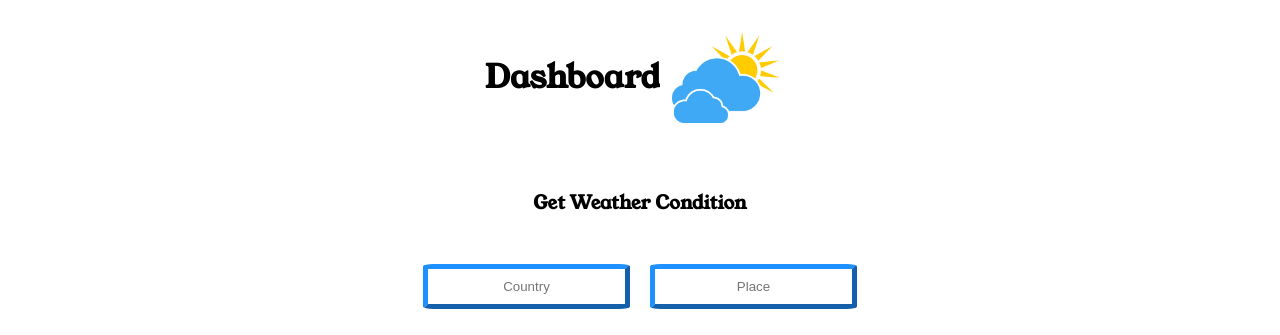
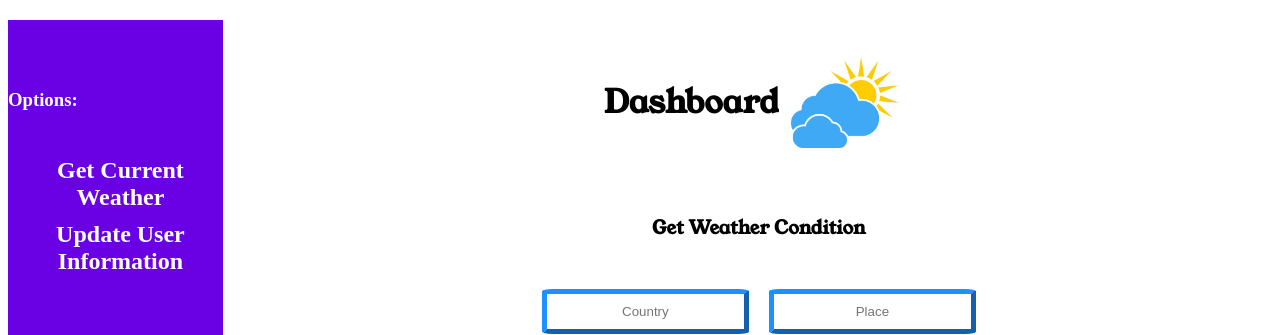
Before and after one commit to ReudyMiguel20/ClimaSync-Weather-Website, an Angular app in the folder FrontEnd/ClimaSync/: page /dashboard in a window 1280 px wide. Shown: the part 200-535 px from the top of the page. Built offline with nearby package versions, Linux system fonts and the light colour scheme; no server answers; sample sign-in values are in the browser's storage.

Commit message:
Added a sidebar to the dashboard

```diff
--- a/FrontEnd/ClimaSync/src/app/app.module.ts
+++ b/FrontEnd/ClimaSync/src/app/app.module.ts
@@ -20,6 +20,7 @@ import { LoginSuccessfulComponent } from './loading-screens/login-successful/log
 import { DashboardComponent } from './dashboard/dashboard.component';
 import { WeatherConditionHistoryComponent } from './dashboard/weathercondition-history/weathercondition-history/weather-condition-history.component';
 import { RecentCurrentweatherComponent } from './dashboard/recent-currentweather/recent-currentweather.component';
+import { SidebarOptionsComponent } from './dashboard/sidebar-options/sidebar-options.component';
 
 @NgModule({
   declarations: [
@@ -37,7 +38,8 @@ import { RecentCurrentweatherComponent } from './dashboard/recent-currentweather
     LoginSuccessfulComponent,
     DashboardComponent,
     WeatherConditionHistoryComponent,
-    RecentCurrentweatherComponent
+    RecentCurrentweatherComponent,
+    SidebarOptionsComponent
   ],
   imports: [
     BrowserModule,
--- a/FrontEnd/ClimaSync/src/app/dashboard/dashboard.component.css
+++ b/FrontEnd/ClimaSync/src/app/dashboard/dashboard.component.css
@@ -1,11 +1,36 @@
+.sidebar-and-content {
+  display: flex;
+  flex-direction: row;
+}
+
 .dashboard-container {
   display: flex;
-  flex-direction: column;
+  flex-direction: row;
   justify-content: center;
-  min-height: 25vh;
+  align-items: center;
+  text-align: center;
+margin-left: 15%;
+  padding: 25px 25px 200px 50px;
 }
 
-.dashboard-container h1 {
+.sidebar-container {
+  display: flex;
+  flex-direction: column;
+  align-items: center;
+  width: 17%;
+  background-color: #6A00E4;
+  color: white;
+  padding-top: 50px;
+  padding-bottom: 100px;
+}
+
+.weathercondition-container {
+  display: flex;
+  flex-direction: column;
+  margin-left: 20%;
+}
+
+.weathercondition-container h1 {
   text-align: center;
   font-size: 24pt;
   margin-bottom: 50px;
--- a/FrontEnd/ClimaSync/src/app/dashboard/dashboard.component.html
+++ b/FrontEnd/ClimaSync/src/app/dashboard/dashboard.component.html
@@ -1,4 +1,13 @@
+<div class="sidebar-and-content">
+  <div class="sidebar-container">
+    <app-sidebar-options></app-sidebar-options>
+  </div>
+
 <div class="dashboard-container">
+
+
+
+  <div class="weathercondition-container">
 
     <div class="title-img-container">
       <h1>Dashboard</h1>
@@ -25,6 +34,7 @@
           </div>
 
         </form>
+
 
         <div class="weatherforecast-recent-results">
 
@@ -97,3 +107,8 @@
     </div>
 
   </div>
+
+
+</div>
+
+</div>
--- /dev/null
+++ b/FrontEnd/ClimaSync/src/app/dashboard/sidebar-options/sidebar-options.component.css
@@ -0,0 +1,19 @@
+.sidebar-container h5 {
+  margin-top: 10px;
+  margin-bottom: 10px;
+  text-align: center;
+  font-size: 16pt;
+}
+
+.sidebar-links h5 {
+  margin-top: 10px;
+  margin-bottom: 10px;
+  font-size: 18pt;
+  padding-left: 10px;
+  text-decoration: none;
+  color: white;
+}
+
+.sidebar-links a {
+text-decoration: none;
+}
--- /dev/null
+++ b/FrontEnd/ClimaSync/src/app/dashboard/sidebar-options/sidebar-options.component.html
@@ -0,0 +1,12 @@
+<div class="sidebar-container">
+
+  <h3>Options:</h3>
+  <br>
+
+
+  <div class="sidebar-links">
+  <a [routerLink]="['/dashboard']"><h5>Get Current Weather</h5></a>
+  <a [routerLink]="['/dashboard']"><h5>Update User Information</h5></a>
+  </div>
+
+</div>
--- /dev/null
+++ b/FrontEnd/ClimaSync/src/app/dashboard/sidebar-options/sidebar-options.component.ts
@@ -0,0 +1,23 @@
+import { Component } from '@angular/core';
+import {Router} from "@angular/router";
+
+@Component({
+  selector: 'app-sidebar-options',
+  templateUrl: './sidebar-options.component.html',
+  styleUrls: ['./sidebar-options.component.css']
+})
+export class SidebarOptionsComponent {
+
+  constructor(private router: Router) {
+
+  }
+
+  navigateToWeatherCondition() {
+    this.router.navigate(['/dashboard']);
+  }
+
+  navigateToUserInformation() {
+    this.router.navigate(['/user-information']);
+  }
+
+}
--- a/FrontEnd/ClimaSync/src/app/home/home.component.ts
+++ b/FrontEnd/ClimaSync/src/app/home/home.component.ts
@@ -18,21 +18,25 @@ export class HomeComponent {
       imageSrc:
         '/assets/slideshow-photos/img4.jpg',
       imageAlt: 'weather1',
+      imageCaption: 'tst'
     },
     {
       imageSrc:
         '/assets/slideshow-photos/img2.jpeg',
       imageAlt: 'weather2',
+      imageCaption: 'tsteeee'
     },
     {
       imageSrc:
         '/assets/slideshow-photos/img3.jpeg',
       imageAlt: 'weather3',
+      imageCaption: 'tstqweqweqwewq'
     },
     {
       imageSrc:
         '/assets/slideshow-photos/img1.jpeg',
       imageAlt: 'weather4',
+      imageCaption: 'tsaaaaaaat'
     },
   ]
 
--- a/FrontEnd/ClimaSync/src/app/slideshow/slideshow.component.html
+++ b/FrontEnd/ClimaSync/src/app/slideshow/slideshow.component.html
@@ -1,13 +1,22 @@
 <link rel="stylesheet" href="https://pro.fontawesome.com/releases/v5.10.0/css/all.css"
-      integrity="sha384-AYmEC3Yw5cVb3ZcuHtOA93w35dYTsvhLPVnYs9eStHfGJvOvKxVfELGroGkvsg+p" crossorigin="anonymous" />
+      integrity="sha384-AYmEC3Yw5cVb3ZcuHtOA93w35dYTsvhLPVnYs9eStHfGJvOvKxVfELGroGkvsg+p" crossorigin="anonymous"/>
 
 
 <div *ngIf="images && images.length > 0" class="slideshow-container">
-  <img *ngFor="let image of images, let i = index"
+  <div *ngFor="let image of images, let i = index" class="test-carousel">
+
+  <img
        [src]="image.imageSrc" [alt]="image.imageAlt"
        [ngClass]="{'image-active': selectedIndex === i}"
        class="fade"
-  >
+       >
+<!--  <div id='text-carousel' style='position:absolute; top:0; right:0;'>-->
+<!--    <h3 [ngClass]="{'image-active': selectedIndex === i}" >{{ image.imageCaption }}</h3>-->
+<!--  </div>-->
+
+  </div>
+
+
 
   <div *ngIf="indicators" class="slideshow-dot-container">
     <span *ngFor="let dot of images, let i = index"
--- a/FrontEnd/ClimaSync/src/app/slideshow/slideshow.component.ts
+++ b/FrontEnd/ClimaSync/src/app/slideshow/slideshow.component.ts
@@ -3,6 +3,7 @@ import {Component, Input, OnInit} from '@angular/core';
 interface slideshowImages {
   imageSrc: string;
   imageAlt: string;
+  imageCaption: string;
 }
 
 @Component({
```
Also changed, not shown: 1 other file (tests, documents, lock files or other folders). Lines whose indentation alone changed are shown as unchanged.
